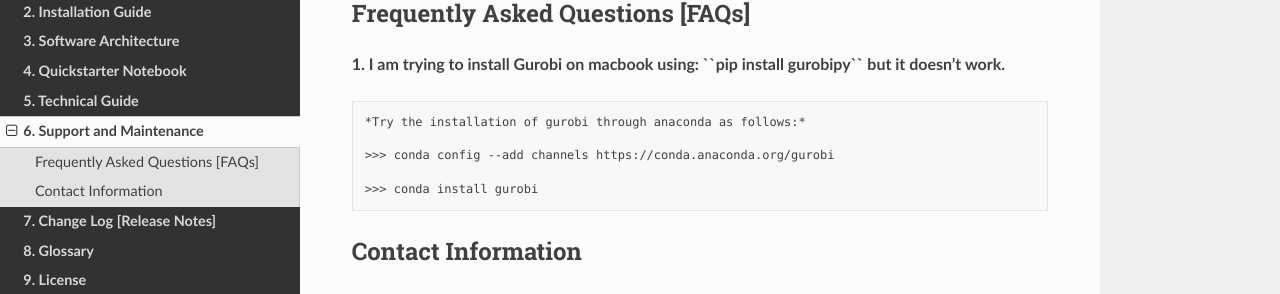
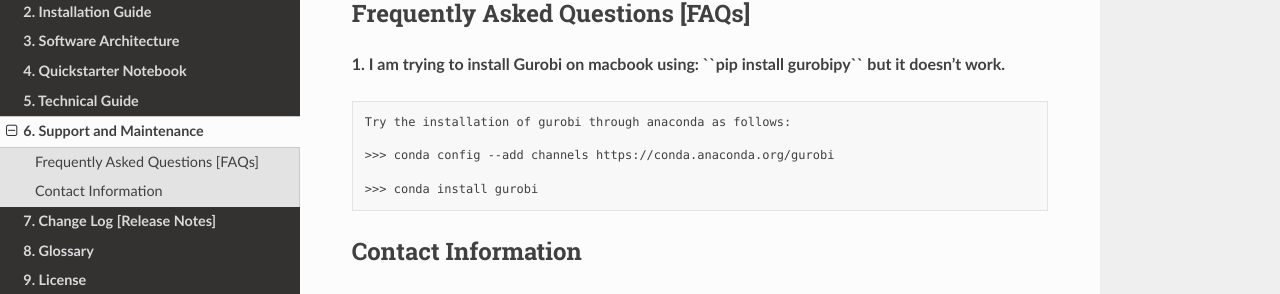
Before and after one commit to HishamEldardiry/PowNet_Documentation, a Sphinx documentation site: the page built from docs/source/pages/support.rst, in a window 1280 px wide. Shown: the part 163-457 px from the top of the page. Built offline with Sphinx 7.4.7 and the Read the Docs theme 2.0.0, drawn with Linux system fonts in a browser that asks for light colours.

```diff
--- a/docs/source/pages/support.rst
+++ b/docs/source/pages/support.rst
@@ -8,7 +8,7 @@ Frequently Asked Questions [FAQs]
 
 .. code:: shell
 
-  *Try the installation of gurobi through anaconda as follows:*
+  Try the installation of gurobi through anaconda as follows:
 
   >>> conda config --add channels https://conda.anaconda.org/gurobi
 
```
